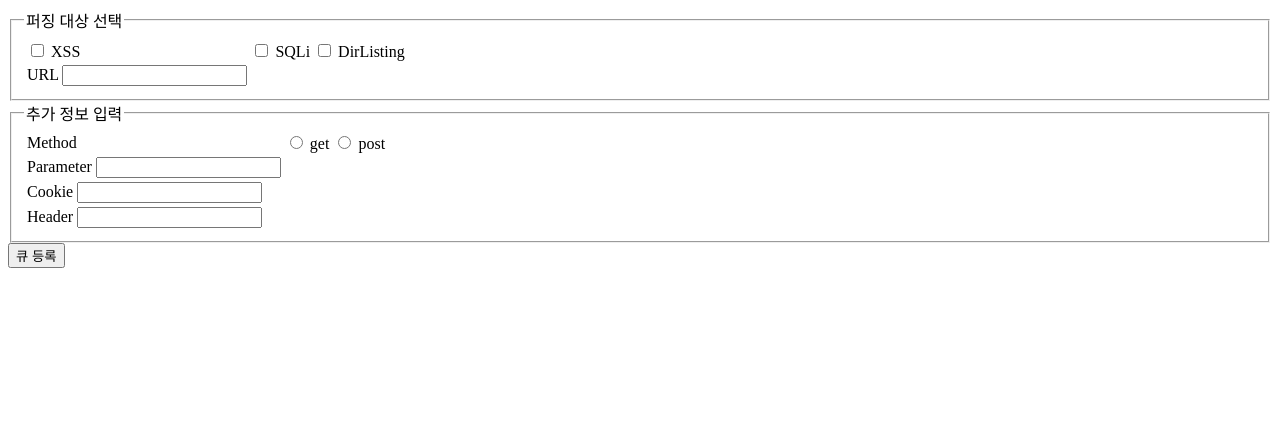
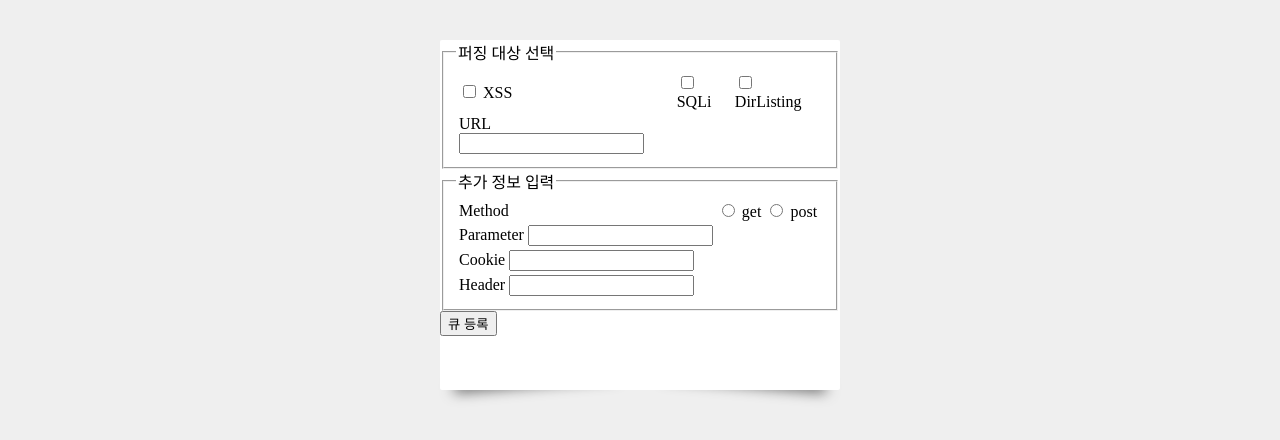
Before and after one commit to l0vey0u/Digda, a PHP site: page / in a window 1280 px wide. Shown: the top 440 px of the page. Run offline with PHP 8.4, Linux system fonts and the light colour scheme; some libraries are stand-ins or nearby versions.

Commit message:
Apply some design

```diff
--- a/index.php
+++ b/index.php
@@ -5,6 +5,7 @@
 	<title> :: 디그다 :: </title>
 	<meta charset="utf-8" />
 	<script type="text/javascript" src="//code.jquery.com/jquery-1.8.3.min.js"></script>
+	<link rel="stylesheet" href="style.css">
 </head>
 
 <body>
@@ -20,7 +21,7 @@
 			});
 		});
 	</script>
-
+	<div class = "box">
 	<form method="POST">
 		<fieldset>
 			<legend> 퍼징 대상 선택 </legend>
@@ -88,6 +89,7 @@
 		<input type="submit" id="enqueue" value="큐 등록" />
 
 	</form>
+	</div>
 </body>
 
 </html>
--- /dev/null
+++ b/style.css
@@ -0,0 +1,49 @@
+body {
+		margin: 0;
+		padding: 0;
+		background: #efefef;
+}
+
+.box {
+		position: relative;
+		margin: 40px auto;
+		width: 400px;
+		height: 350px;
+		background: #fff;
+		border-radius: 2px;
+}
+
+.box::before,
+.box::after {
+		content: '';
+		position: absolute;
+		bottom: 10px;
+		width: 40%;
+		height: 10px;
+		box-shadow: 0 5px 14px rgba(0,0,0,.7);
+		z-index: -1;
+		transition: all .3s ease-in-out;
+}
+
+.box::before {
+		left: 15px;
+		transform: skew(-5deg) rotate(-5deg);
+}
+
+.box::after {
+		right: 15px;
+		transform: skew(5deg) rotate(5deg);
+}
+
+.box:hover::before,
+.box:hover::after {
+		box-shadow: 0 2px 14px rgba(0,0,0,.4);
+}
+
+.box:hover::before {
+		left: 5px;
+}
+
+.box:hover::after {
+		right: 5px;
+}
```
